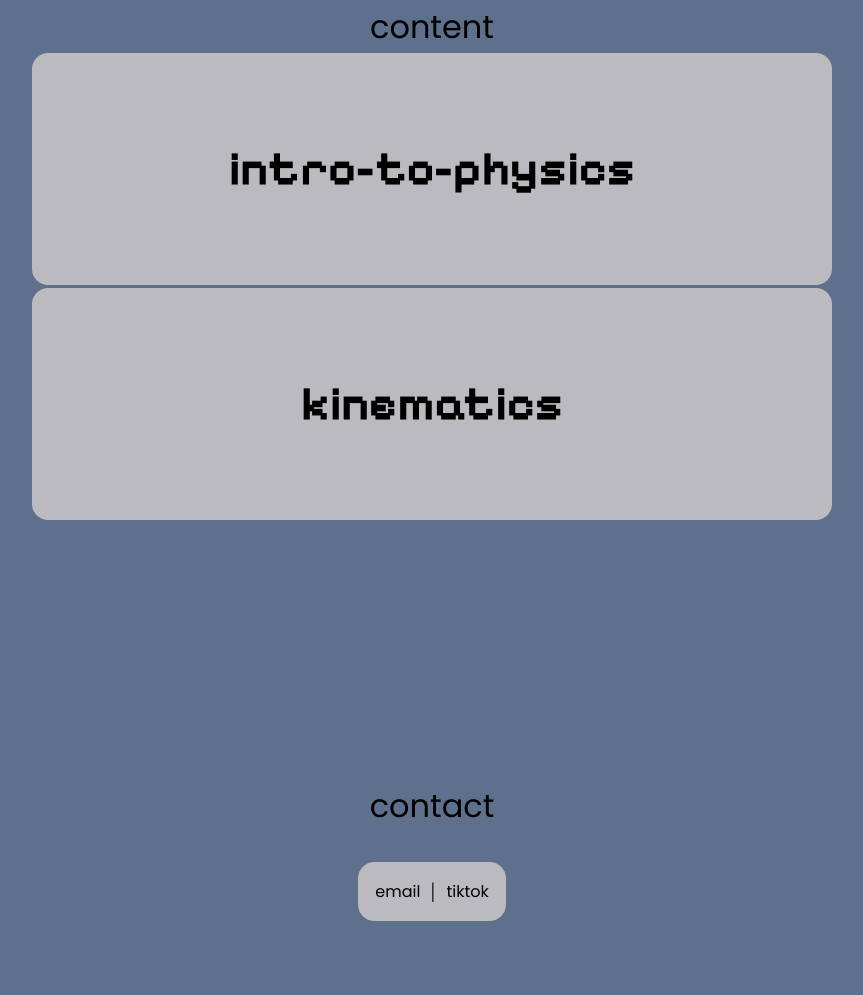
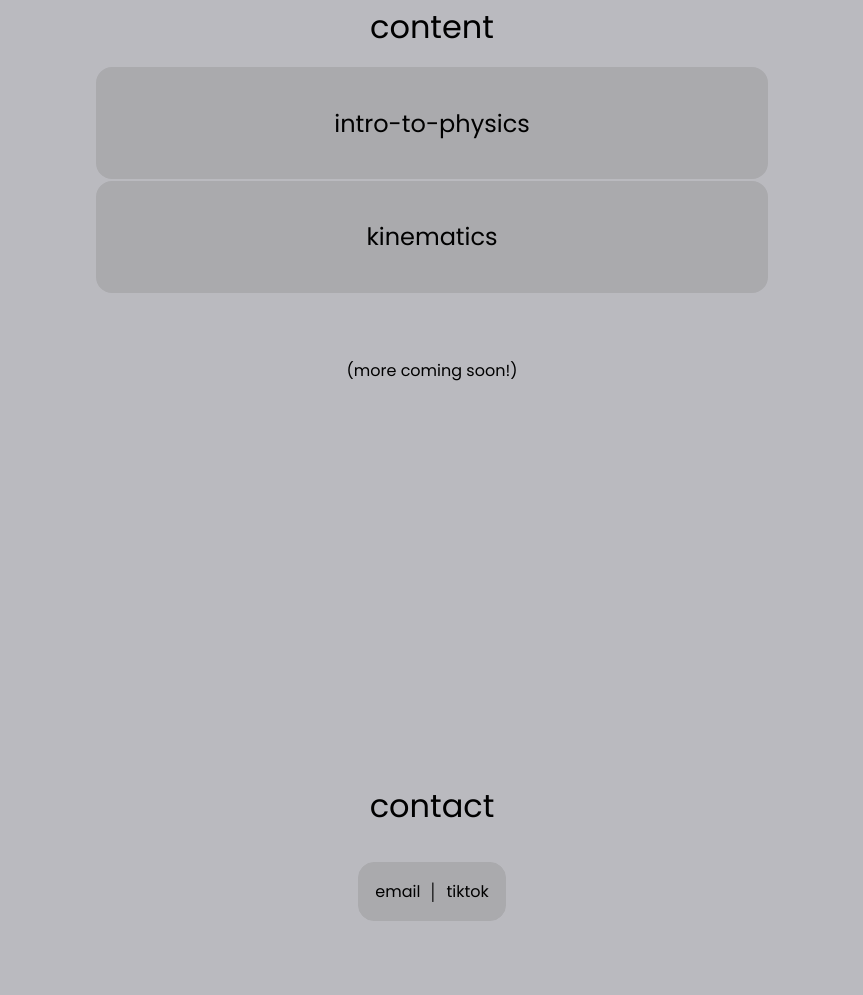
Before and after one commit to mtysac/physics-notes, a plain HTML site: page index.html in a window 1280 px wide. Shown: the part 797-1792 px from the top of the page, without its empty margins (208-1071 px from the left). Drawn offline with Linux system fonts and the light colour scheme.

Commit message:
Complete

```diff
--- a/css/style.css
+++ b/css/style.css
@@ -1,7 +1,6 @@
 /* IMPORT */
 
 @import url('https://fonts.googleapis.com/css2?family=Poppins:ital,wght@0,100;0,200;0,300;0,400;0,500;0,600;0,700;0,800;0,900;1,100;1,200;1,300;1,400;1,500;1,600;1,700;1,800;1,900&display=swap');
-@import url('https://fonts.googleapis.com/css2?family=Poppins:ital,wght@0,100;0,200;0,300;0,400;0,500;0,600;0,700;0,800;0,900;1,100;1,200;1,300;1,400;1,500;1,600;1,700;1,800;1,900&family=VT323&display=swap');
 @import url('https://fonts.googleapis.com/css2?family=Pixelify+Sans:wght@400..700&family=Poppins:ital,wght@0,100;0,200;0,300;0,400;0,500;0,600;0,700;0,800;0,900;1,100;1,200;1,300;1,400;1,500;1,600;1,700;1,800;1,900&family=VT323&display=swap');
 
 @keyframes slideInLeft{
@@ -26,7 +25,7 @@ element {
 }
 
 body {
-    background-color: rgb(95, 112, 141);
+    background-color: rgb(186, 186, 191);
     font-family: "Poppins", sans-serif;
     color: rgb(0, 0, 0);
     font-size: 2vh
@@ -161,9 +160,8 @@ a:hover {
     justify-content: center;
     align-items: center;
     flex-direction: column;
-    font-family: "Pixelify Sans", sans-serif;
-    font-weight: 400;
-    font-size: 4vh;
+    /* font-weight: 500; */
+    font-size: 3vh;
 }
 
 .intro-container {
@@ -172,13 +170,13 @@ a:hover {
     align-items: center;
     text-wrap: wrap;
     color:rgb(0, 0, 0);
-    height: 25vh;
-    width: 60vw;
-    margin: 0.1rem;
+    height: 10vh;
+    width: 50vw;
+    margin-top: 1rem;
     border: 1rem solid;
-    border-color: rgb(186, 186, 191);
+    border-color: rgb(170, 170, 173);
     border-radius: 1rem;
-    background: rgb(186, 186, 191)
+    background: rgb(170, 170, 173);;
 }
 
 .kinematics-container {
@@ -187,13 +185,22 @@ a:hover {
     align-items: center;
     text-wrap: wrap;
     color:rgb(0, 0, 0);
-    height: 25vh;
-    width: 60vw;
+    height: 10vh;
+    width: 50vw;
     margin: 0.1rem;
     border: 1rem solid;
-    border-color: rgb(186, 186, 191);
+    border-color: rgb(170, 170, 173);
     border-radius: 1rem;
-    background: rgb(186, 186, 191)
+    background: rgb(170, 170, 173);
+}
+
+.extra {
+    font-size: 2vh;
+    margin: 4rem;
+}
+
+.extra:hover {
+    cursor: default;
 }
 
 /* CONTACTS */
@@ -214,7 +221,7 @@ a:hover {
     gap: 0.5rem;
     text-wrap: wrap;
     border: 0.1rem solid;
-    border-color: rgb(186, 186, 191);
+    border-color: rgb(170, 170, 173);
     border-radius: 1rem;
-    background: rgb(186, 186, 191)
+    background: rgb(170, 170, 173);
 }
--- a/index.html
+++ b/index.html
@@ -42,24 +42,25 @@
         <h1 class="title">content</h1>
         <div class="content-container">
             <div class="intro-container">
-                <h1><a href="./assets/INTRO TO PHYSICS.pdf"
+                <a href="./assets/INTRO TO PHYSICS.pdf"
                         target="_blank"
                         title="intro to physics notes"
                         type="application/pdf">
                         intro-to-physics
-                    </a>
-                </h1>
+                </a>
                 <!-- <embed src="./assets/INTRO TO PHYSICS.pdf"> -->
             </div>
             <div class="kinematics-container">
-                <h1><a href="./assets/KINEMATICS.pdf"
+                <a href="./assets/KINEMATICS.pdf"
                         target="_blank"
                         title="kinematics notes"
                         type="application/pdf">
                         kinematics
-                    </a>
-                </h1>
+                </a>
                 <!-- <embed src="./assets/KINEMATICS.pdf"> -->
+            </div>
+            <div class="extra">
+                (more coming soon!)
             </div>
         </div>
     </section>
```
